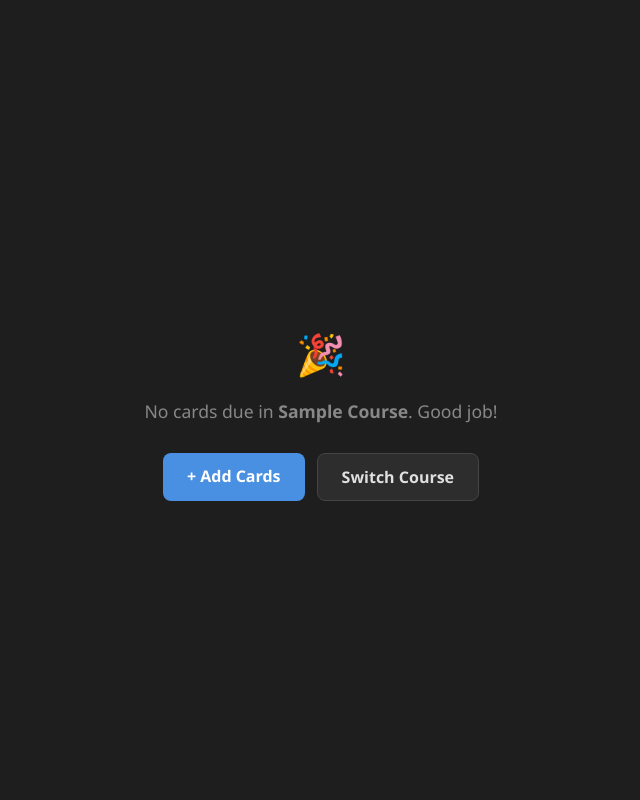
After one commit to fbeilstein/neuro_anki, a Flask app: template templates/no_cards.html in a window 1280 px wide. The commit adds this page. Shown: the whole page, without its empty margins (319-959 px from the left). Run offline with Flask 3, Linux system fonts and the light colour scheme; the template is opened without the code that fills it: most values are stand-ins (such as "Sample title", 1, 10 or a date in 2020).

Commit message:
course selector added

```diff
--- a/app.py
+++ b/app.py
@@ -1,56 +1,101 @@
 import os
 import jinja2
-from flask import Flask, render_template, request, redirect, url_for, send_from_directory
+from flask import Flask, render_template, request, redirect, url_for, send_from_directory, session
+
 from card_manager import CardManager
 
 app = Flask(__name__)
 app.config['SECRET_KEY'] = 'neuro_anki_secret'
 
-# --- CONFIGURATION ---
-CURRENT_COURSE = "japanese"
-COURSE_PATH = os.path.join("courses", CURRENT_COURSE)
-
-# --- CRITICAL: MULTI-FOLDER TEMPLATE LOADING ---
-# This tells Flask: "Look for templates in 'templates/' AND 'courses/'"
-# This allows 'layout.html' (in courses) to find 'base.html' (in templates)
-my_loader = jinja2.ChoiceLoader([
+# --- TEMPLATE LOADING ---
+# Look for templates in 'templates/' AND 'courses/' so course layout.html can extend base.html
+app.jinja_loader = jinja2.ChoiceLoader([
     jinja2.FileSystemLoader(['templates', 'courses']),
 ])
-app.jinja_loader = my_loader
 
-manager = CardManager(CURRENT_COURSE)
+# --- COURSE MANAGEMENT ---
+manager = None  # Initialized on first request or course switch
 
+def get_available_courses():
+    """Scan courses/ for ready courses (must have data.csv + layout.html)."""
+    courses_dir = "courses"
+    ready = []
+    if os.path.exists(courses_dir):
+        for name in sorted(os.listdir(courses_dir)):
+            course_path = os.path.join(courses_dir, name)
+            if os.path.isdir(course_path):
+                has_data = os.path.exists(os.path.join(course_path, "data.csv"))
+                has_layout = os.path.exists(os.path.join(course_path, "layout.html"))
+                if has_data and has_layout:
+                    ready.append(name)
+    return ready
+
+def get_active_course():
+    """Return active course name from session, or None."""
+    return session.get('active_course')
+
+def ensure_manager():
+    """Ensure manager is loaded for the active course. Returns True if ready."""
+    global manager
+    course = get_active_course()
+    if not course:
+        return False
+    # Re-init if manager is None or course changed
+    if manager is None or manager.db.course_name != course:
+        manager = CardManager(course)
+    return True
+
+
+# --- ROUTES ---
 
 @app.route('/engine.js')
 def serve_engine_js():
-    # We serve directly from the 'templates' folder
     return send_from_directory('templates', 'engine.js')
 
 @app.route('/')
 def index():
-    # Automatically jump to the study page
+    if not get_active_course():
+        return redirect(url_for('courses'))
+    return redirect(url_for('study'))
+
+@app.route('/courses')
+def courses():
+    available = get_available_courses()
+    active = get_active_course()
+    return render_template('courses.html', courses=available, active=active)
+
+@app.route('/switch/<course_name>')
+def switch_course(course_name):
+    available = get_available_courses()
+    if course_name not in available:
+        return f"Course '{course_name}' not found or not ready.", 404
+    session['active_course'] = course_name
+    global manager
+    manager = CardManager(course_name)
     return redirect(url_for('study'))
 
 @app.route('/study')
 def study():
+    if not ensure_manager():
+        return redirect(url_for('courses'))
+
+    course = get_active_course()
     context = manager.get_next_card()
     if not context:
-        return "<h1>No cards due! Good job.</h1>"
+        return render_template('no_cards.html',
+                               course=course,
+                               courses=get_available_courses())
 
     card = context['card']
 
-    # UI Stats calculation (same as before)
+    # UI Stats
     drum_items = manager.stm.drum
     histogram = manager.db.get_workload_histogram(7)
     total_cards = len(manager.db.df)
     seen_cards = len(manager.db.df[manager.db.df['last_review'] > 0])
     progress_pct = int((seen_cards / total_cards) * 100) if total_cards > 0 else 0
 
-    # RENDER
-    # We ask for the course-specific layout.
-    # Because of the loader above, we reference it relative to 'courses/'
-    # e.g. "japanese_core/layout.html"
-    template_name = f"{CURRENT_COURSE}/layout.html"
+    template_name = f"{course}/layout.html"
 
     return render_template(
         template_name,
@@ -61,19 +106,17 @@ def study():
         progress_current=seen_cards,
         progress_total=total_cards,
         progress_pct=progress_pct,
-        course=CURRENT_COURSE
+        course=course,
+        courses=get_available_courses()
     )
 
 @app.route('/answer', methods=['POST'])
 def answer():
     card_id = int(request.form['card_id'])
-    grade = int(request.form['grade']) # 1 or 0
-    source = request.form['source']    # 'short_term' or 'long_term'
+    grade = int(request.form['grade'])
+    source = request.form['source']
 
-    # Determine if it came from the drum (for your Promotion logic)
     was_in_drum = (source == 'short_term')
-
-    # Submit to Manager
     manager.submit_answer(card_id, grade, was_in_drum)
 
     return redirect(url_for('study'))
@@ -81,23 +124,19 @@ def answer():
 # --- MEDIA SERVER ---
 @app.route('/media/<path:filename>')
 def serve_media(filename):
-    # Serves audio files from courses/japanese_core/media/
-    media_dir = os.path.join(COURSE_PATH, "media")
+    course = get_active_course()
+    media_dir = os.path.join("courses", course, "media")
     return send_from_directory(media_dir, filename)
-
 
 
 # ---- EDIT CARD ---
 @app.route('/edit/<int:card_id>')
 def edit_card(card_id):
-    # 1. Find the card
     card = manager.db.get_card(card_id)
     if not card:
         return "Card not found", 404
 
-    # 2. Define "Editable" fields (Exclude system stats)
-    # We filter out columns that shouldn't be touched manually
-    system_cols = ['id', 'due', 'last_review', 'history_intervals', 'history_result']
+    system_cols = ['id', 'due', 'last_review', 'history_intervals', 'history_result', 'current_interval']
     editable_fields = {k: v for k, v in card.items() if k not in system_cols}
 
     return render_template('edit_card.html', card=card, fields=editable_fields)
@@ -106,40 +145,28 @@ def edit_card(card_id):
 def save_card():
     card_id = int(request.form['card_id'])
 
-    # 1. Collect updates from the form
     updates = {}
     for key, value in request.form.items():
         if key != 'card_id':
             updates[key] = value
 
-    # 2. Save to DB
-    # Our existing update_card function is generic enough to handle this!
     manager.db.update_card(card_id, updates)
-
-    # 3. Return to study
     return redirect(url_for('study'))
 
 @app.route('/add')
 def add_card_page():
-    # 1. Identify "Content" columns (Exclude system fields)
-    system_cols = ['id', 'due', 'last_review', 'history_intervals', 'history_result', 'Unnamed: 0']
+    from database import PROGRESS_COLS
+    system_cols = ['id', 'Unnamed: 0'] + PROGRESS_COLS
 
-    # Get all columns from the current DB
     all_cols = manager.db.df.columns.tolist()
-
-    # Filter down to just the ones the user needs to type
     content_fields = [c for c in all_cols if c not in system_cols]
 
     return render_template('add_card.html', fields=content_fields)
 
 @app.route('/create_card', methods=['POST'])
 def create_card():
-    # 1. Pass the form data directly to our new DB method
     new_id = manager.db.add_new_card(request.form)
-
     print(f"Created new card #{new_id}")
-
-    # 2. Go back to study (or you could redirect to /add again to add another)
     return redirect(url_for('study'))
 
 
@@ -152,6 +179,4 @@ def delete_card():
 
 
 if __name__ == '__main__':
-    # Add the course folder to template path so Flask finds layout.html
-    app.template_folder = COURSE_PATH
     app.run(debug=True, port=5000)
--- /dev/null
+++ b/templates/no_cards.html
@@ -0,0 +1,91 @@
+<!DOCTYPE html>
+<html lang="en">
+
+<head>
+    <meta charset="UTF-8">
+    <title>Neuro Anki - {{ course }}</title>
+    <style>
+        :root {
+            --bg: #1e1e1e;
+            --card: #2d2d2d;
+            --text: #e0e0e0;
+            --accent: #4a90e2;
+            --success: #4cd964;
+        }
+
+        body {
+            margin: 0;
+            font-family: 'Segoe UI', sans-serif;
+            background: var(--bg);
+            color: var(--text);
+            display: flex;
+            align-items: center;
+            justify-content: center;
+            min-height: 100vh;
+        }
+
+        .container {
+            text-align: center;
+            max-width: 500px;
+            padding: 40px;
+        }
+
+        h1 {
+            font-size: 2.5rem;
+            margin-bottom: 10px;
+        }
+
+        .subtitle {
+            color: #888;
+            margin-bottom: 30px;
+            font-size: 1.1rem;
+        }
+
+        .links {
+            display: flex;
+            gap: 12px;
+            justify-content: center;
+        }
+
+        .links a {
+            display: inline-block;
+            padding: 12px 24px;
+            border-radius: 8px;
+            text-decoration: none;
+            font-weight: bold;
+            transition: all 0.2s;
+        }
+
+        .btn-primary {
+            background: var(--accent);
+            color: white;
+        }
+
+        .btn-primary:hover {
+            background: #5da0f2;
+        }
+
+        .btn-secondary {
+            background: var(--card);
+            color: var(--text);
+            border: 1px solid #444;
+        }
+
+        .btn-secondary:hover {
+            border-color: var(--accent);
+        }
+    </style>
+</head>
+
+<body>
+    <div class="container">
+        <h1>🎉</h1>
+        <p class="subtitle">No cards due in <b style="text-transform:capitalize">{{ course }}</b>. Good job!</p>
+        <div class="links">
+            <a href="/add" class="btn-primary">+ Add Cards</a>
+            <a href="/courses" class="btn-secondary">Switch Course</a>
+        </div>
+    </div>
+</body>
+
+</html>
```
Also changed, not shown: templates/base.html (+47 -5 lines), templates/courses.html (added, +98 -0 lines).
